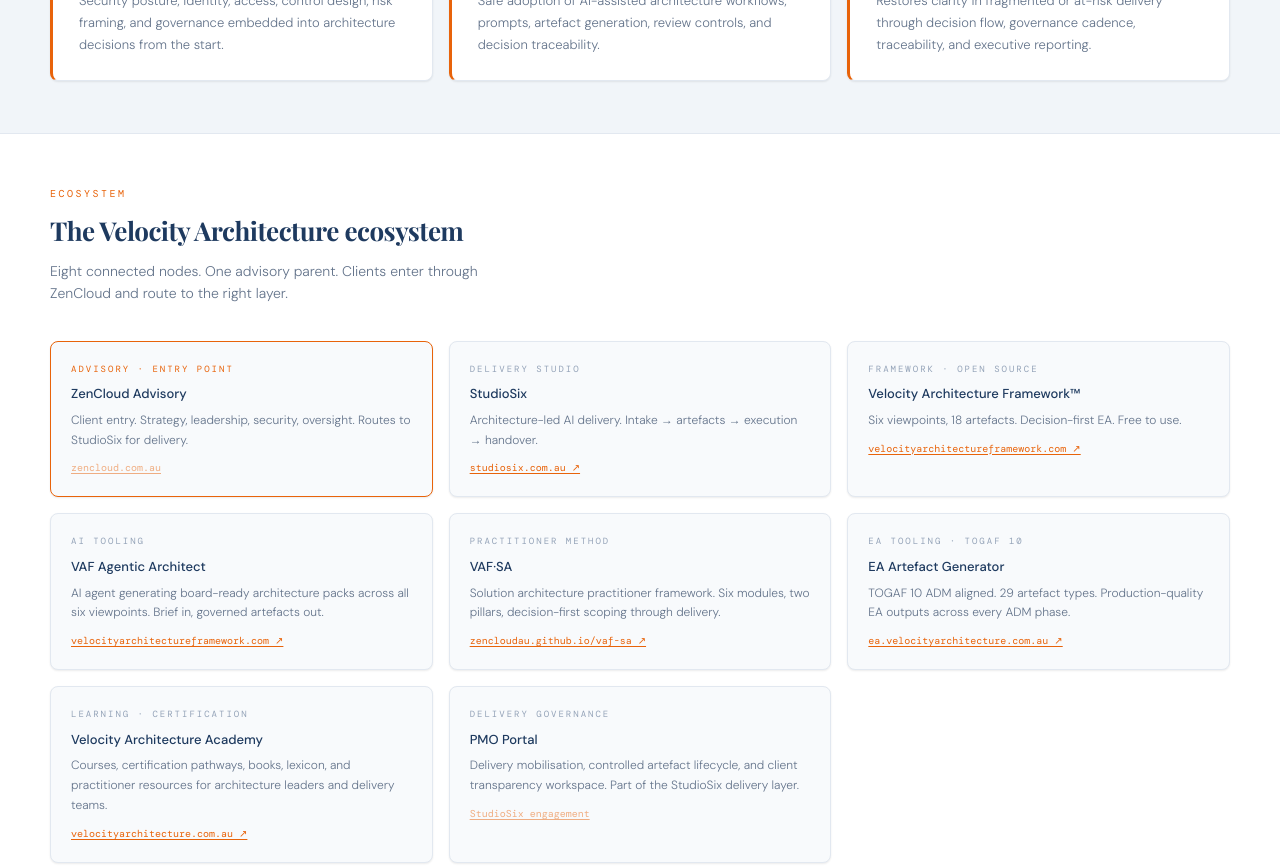
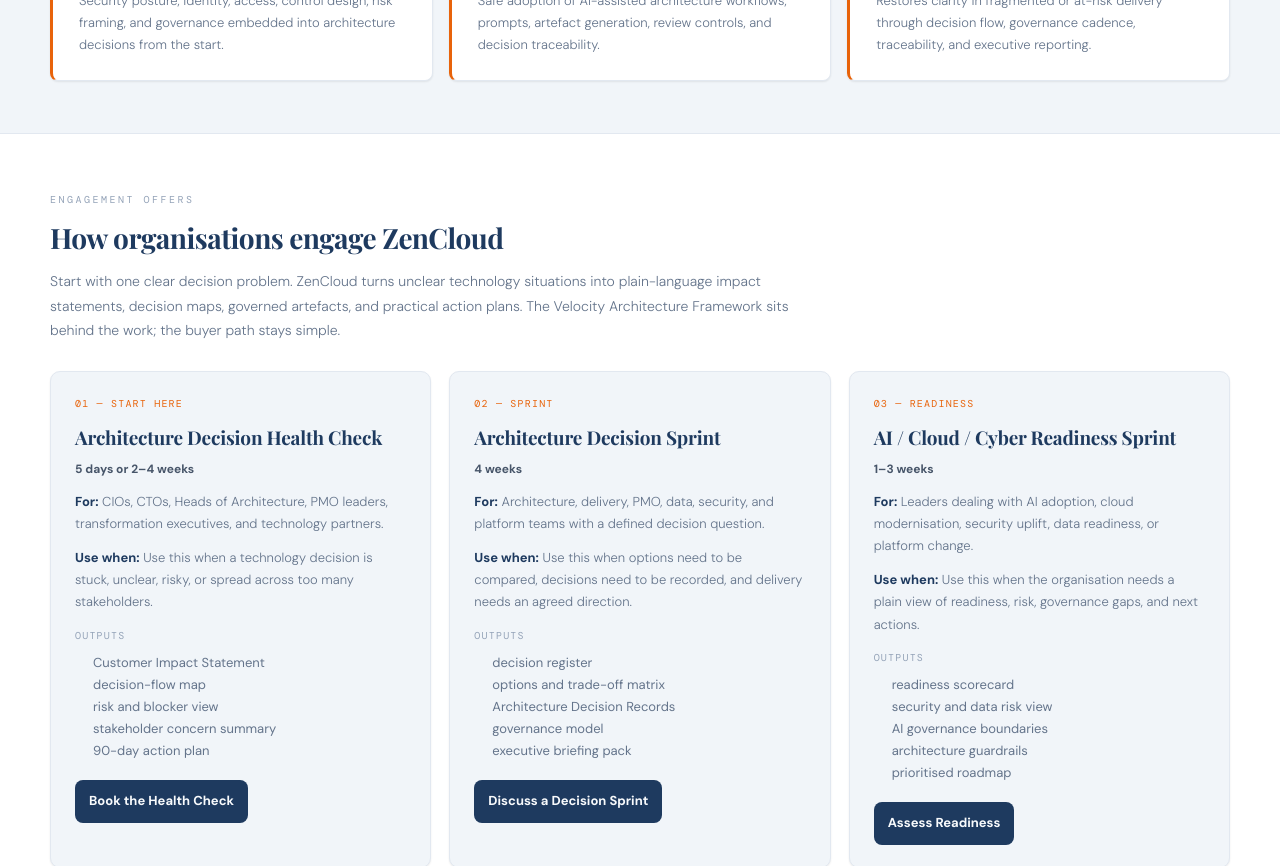
Before and after one commit to ZenCloudAU/zencloud-advisory, a React (Vite) app: page / in a window 1280 px wide. Shown: the part 1640-2506 px from the top of the page. Built offline with nearby package versions, Linux system fonts and the light colour scheme; a web font is replaced by a local one.

Commit message:
Add engagement offers section to advisory site

```diff
--- a/src/App.tsx
+++ b/src/App.tsx
@@ -3,6 +3,7 @@
 import ClientJourneyBand from './components/ClientJourneyBand'
 import RoleClarity from './components/RoleClarity'
 import AdvisoryServices from './components/AdvisoryServices'
+import EngagementOffers from './components/EngagementOffers'
 import EcosystemMap from './components/EcosystemMap'
 import VafStrip from './components/VafStrip'
 import ToolsSection from './components/ToolsSection'
@@ -20,6 +21,7 @@
         <ClientJourneyBand />
         <RoleClarity />
         <AdvisoryServices />
+        <EngagementOffers />
         <EcosystemMap />
         <VafStrip />
         <ToolsSection />
```
